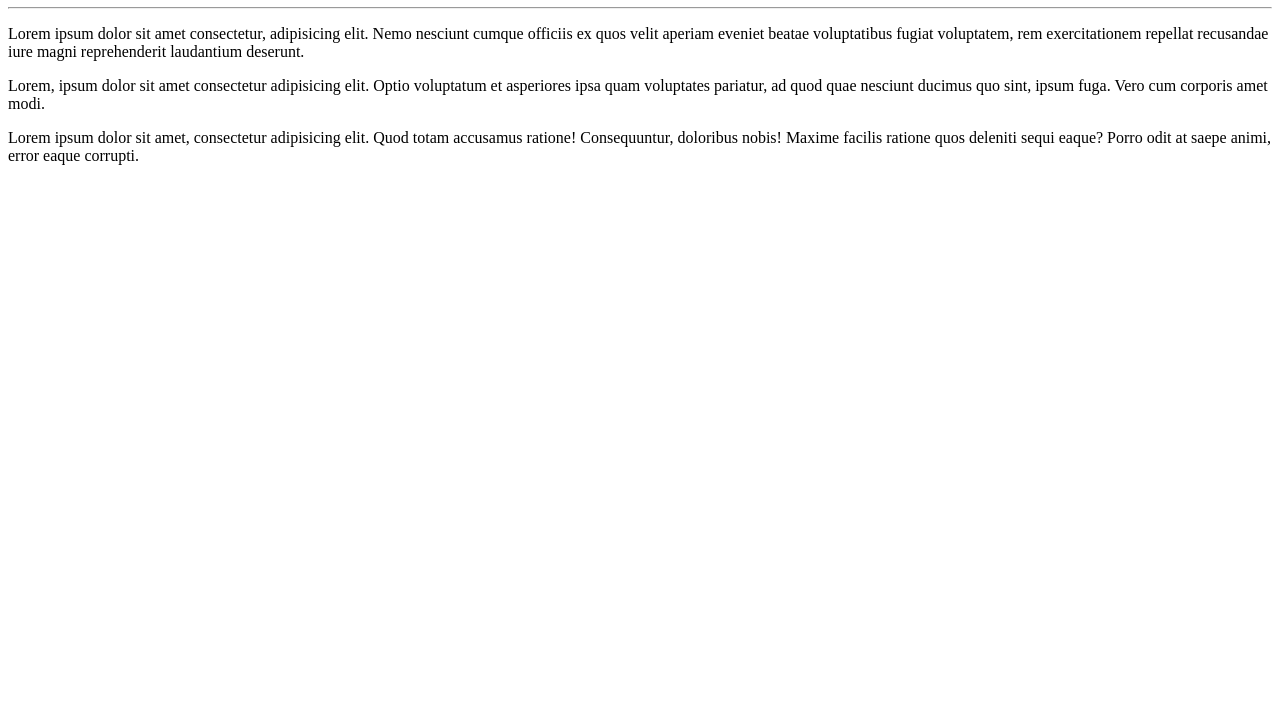
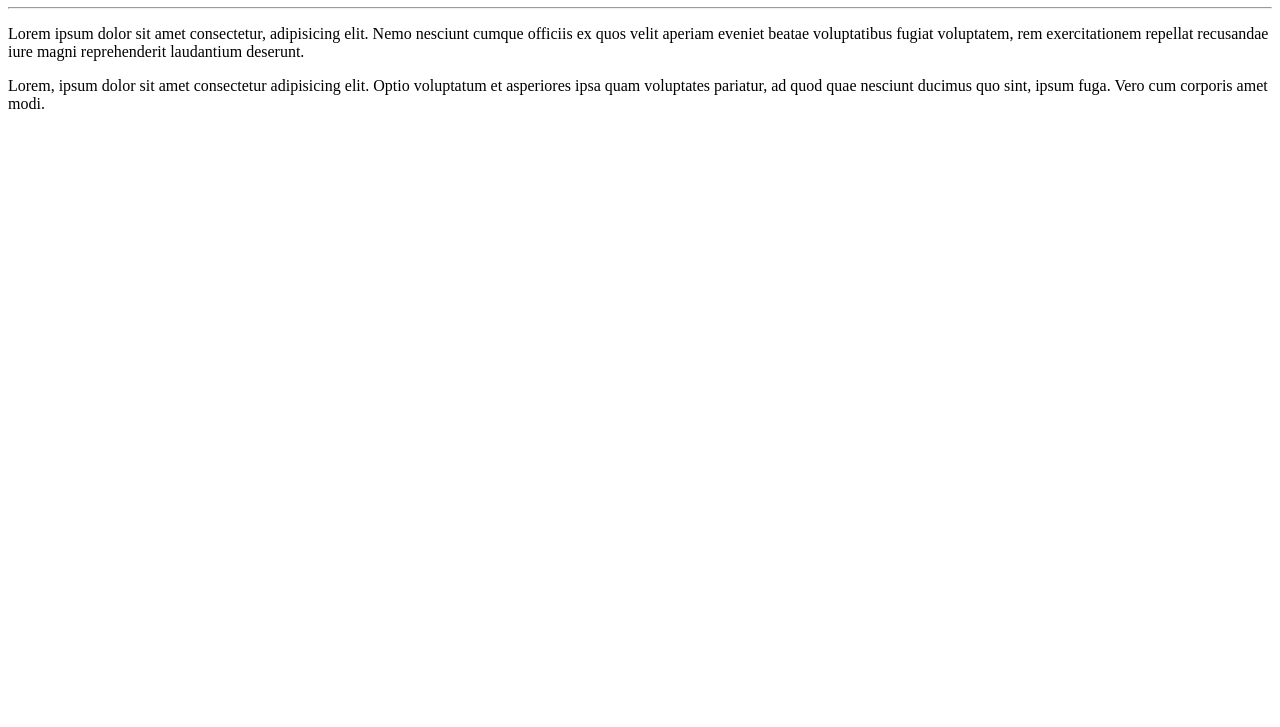
Before and after one commit to bozivitor/Ola-Mundo, a plain HTML site: page site-exemplo/index.html in a window 1280 px wide. Shown: the part 73-800 px from the top of the page. Drawn offline with Linux system fonts and the light colour scheme.

Commit message:
apaguei o ultimo paragrafo

```diff
--- a/site-exemplo/index.html
+++ b/site-exemplo/index.html
@@ -13,6 +13,5 @@
         Nemo nesciunt cumque officiis ex quos velit aperiam eveniet beatae voluptatibus fugiat voluptatem,
         rem exercitationem repellat recusandae iure magni reprehenderit laudantium deserunt.</p>
     <p>Lorem, ipsum dolor sit amet consectetur adipisicing elit. Optio voluptatum et      asperiores ipsa quam voluptates pariatur, ad quod quae nesciunt ducimus quo sint, ipsum fuga. Vero cum corporis amet modi.</p>
-    <p>Lorem ipsum dolor sit amet, consectetur adipisicing elit. Quod totam accusamus ratione! Consequuntur, doloribus nobis! Maxime facilis ratione quos deleniti sequi eaque? Porro odit at saepe animi, error eaque corrupti.</p>
     </body>
 </html>
```
